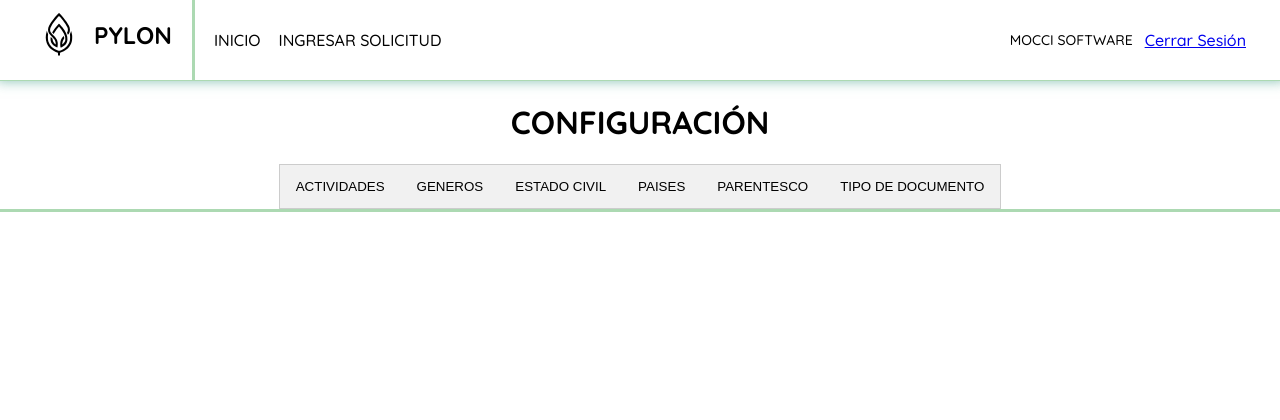
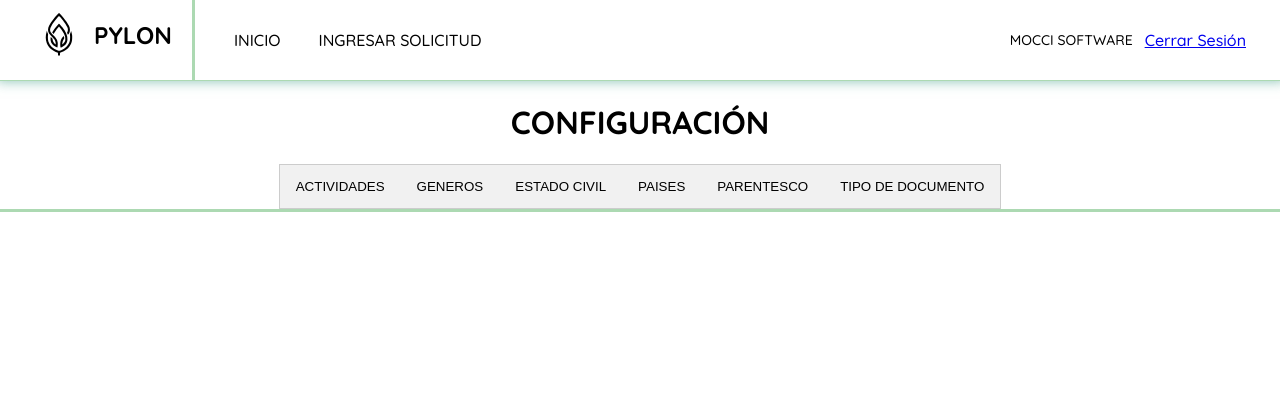
Before and after one commit to ML19017/MOCCISoftware_Producto_SGA, a Django app: page /sistema_gestor_asociados/configuracion/ in a window 1280 px wide. Shown: the top 420 px of the page. Run offline with Django 3.2, Linux system fonts and the light colour scheme; the visitor is signed in with stand-in values (Sample User, id 1); data that the repository does not hold is empty.

Commit message:
Aspecto
Cambio final de madrugada.

```diff
--- a/sistema_gestor_asociados/static/css/estiloTemplates.css
+++ b/sistema_gestor_asociados/static/css/estiloTemplates.css
@@ -79,6 +79,10 @@ caption {
 
 .opciones {
   border-left: solid 3px var(--hospital-green);
+}
+
+.opciones li{
+  margin-left: 20px;
 }
 
 .logo {
```
